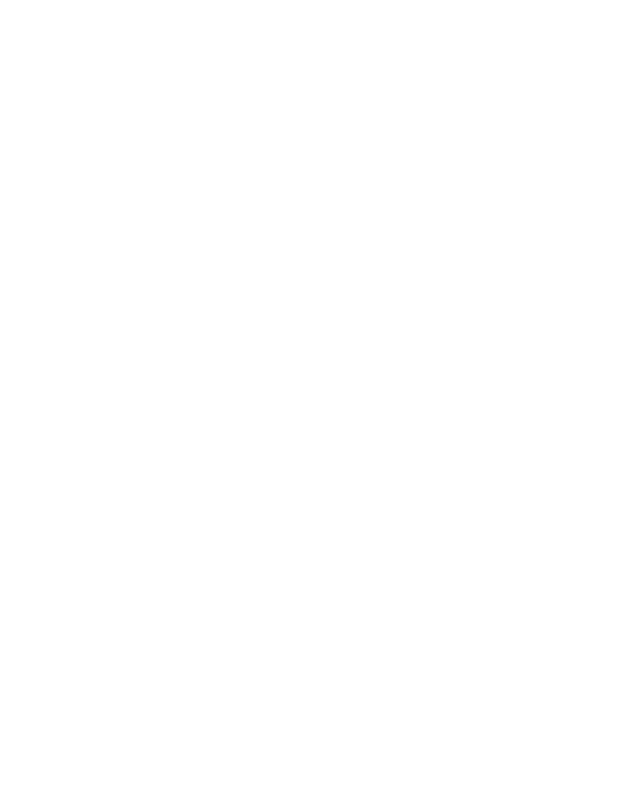
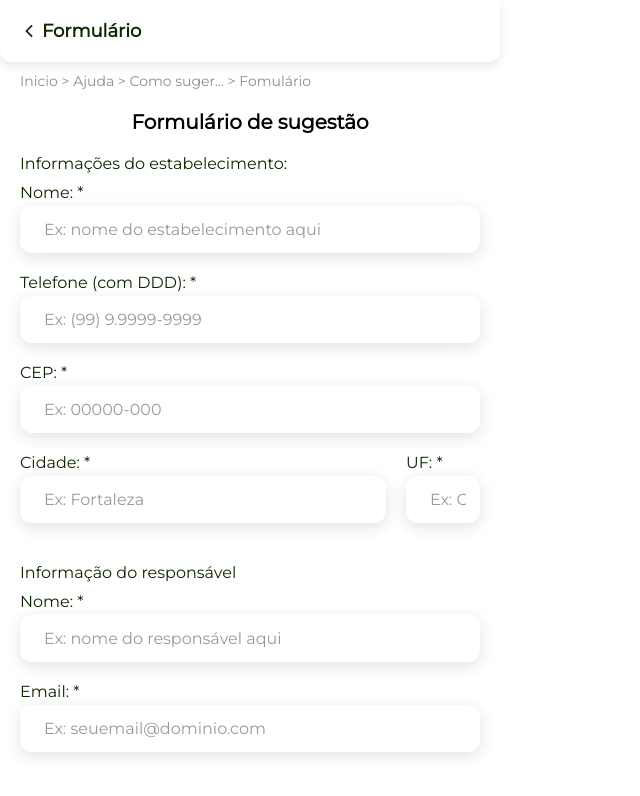
Before and after one commit to joaomarcosc/frontend-provihack, a React (Create React App) app: page /submeter-sugestao in a window 1280 px wide. Before the commit this address had no page. Shown: the top 796 px of the page, without its empty margins (0-640 px from the left). Built offline with nearby package versions, Linux system fonts and the light colour scheme.

Commit message:
feat: create suggestForm page

```diff
--- a/src/api/service.ts
+++ b/src/api/service.ts
@@ -1,8 +1,5 @@
 import axios from 'axios';
 
 export const api = axios.create({
-  baseURL: 'https://eureciclo.herokuapp.com',
-  headers: {
-    'Access-Control-Allow-Origin': '*'
-  }
+  baseURL: 'https://eureciclo.herokuapp.com'
 });
--- a/src/app/routes.tsx
+++ b/src/app/routes.tsx
@@ -3,6 +3,7 @@
 
 const Presentation = React.lazy(() => import('../containers/Presentation'));
 const RecycleTypes = React.lazy(() => import('../containers/RecycleTypes'));
+const SuggestionForm = React.lazy(() => import('../containers/SuggestionForm'));
 
 export function Routes() {
   return (
@@ -11,6 +12,7 @@
         <Route path="/">
           <Route index element={<Presentation />} />
           <Route path="tipos-de-materiais" element={<RecycleTypes />} />
+          <Route path="submeter-sugestao" element={<SuggestionForm />} />
         </Route>
       </RouteContainer>
     </React.Suspense>
--- a/src/assets/styles/_variables.scss
+++ b/src/assets/styles/_variables.scss
@@ -7,6 +7,7 @@
 $color-gray: #999999;
 $color-light-green: #FAFFFD;
 $color-dark-green: #0D2601;
+$color-medium-green: #0d260180;
 
 /*
 ==================== Responsive Breakpoints ====================
--- a/src/components/Header/index.tsx
+++ b/src/components/Header/index.tsx
@@ -1,22 +1,27 @@
-import { useStores } from 'stores';
-import { Modal } from 'components/Modal';
-import { useState } from 'react';
+import css from './styles.module.scss';
+import { ReactComponent as ArrowSvg } from 'assets/icons/arrow.svg';
+import { useNavigate } from 'react-router-dom';
 
-export function Header() {
-  const [open, setOpen] = useState(false);
-  const {
-    counterStore: { increment, count, decrement }
-  } = useStores();
+interface IProps {
+  name: string;
+  navigateTo: string;
+  routeArrayPos: string[];
+}
 
+export function Header({ name, navigateTo, routeArrayPos }: IProps) {
+  const navigate = useNavigate();
   return (
-    <section>
-      <h1>Boilerplate</h1>
-      <button onClick={decrement}>Decrementar</button>
-      {count}
-      <button onClick={increment}>Incrementar</button>
-      <Modal open={open} setOpen={setOpen}>
-        <p>opa</p>
-      </Modal>
+    <section className={css.headerWrapper}>
+      <section className={css.headerMain}>
+        <button
+          className={css.headerButtonBack}
+          onClick={() => navigate(navigateTo)}
+        >
+          <ArrowSvg />
+          <p>{name}</p>
+        </button>
+      </section>
+      <p className={css.routePositions}>{routeArrayPos.join(' > ')}</p>
     </section>
   );
 }
--- /dev/null
+++ b/src/components/Header/styles.module.scss
@@ -0,0 +1,31 @@
+@import "../../assets/styles/variables";
+
+.headerMain {
+  padding: 20px;
+  display: flex;
+  align-items: center;
+  box-shadow: 0px 4px 10px rgba(13, 38, 1, 0.1);
+  border-radius: 0px 0px 12px 12px;
+  margin-bottom: 10px;
+}
+
+.headerButtonBack {
+  display: flex;
+  background: none;
+  border: none;
+  align-items: center;
+  color: $color-dark-green;
+  font-size: 18px;
+  font-weight: 600;
+
+  &>svg {
+    margin-right: 4px;
+    transform: rotate(180deg);
+  }
+}
+
+.routePositions {
+  margin: 0 0 20px 20px;
+  color: $color-medium-green;
+  font-size: 14px;
+}
--- a/src/components/Input/styles.module.scss
+++ b/src/components/Input/styles.module.scss
@@ -24,6 +24,7 @@
   font-weight: 500;
   border: none;
   box-shadow: 0px 4px 16px rgba(13, 38, 1, 0.13);
+  width: 100%;
 
   &:focus {
     outline: 2px solid $color-dark-green;
--- a/src/containers/RecycleTypes/styles.module.scss
+++ b/src/containers/RecycleTypes/styles.module.scss
@@ -5,6 +5,7 @@
   height: 100vh;
 
   @media(min-width: $tablet) {
+    min-width: 460px;
     max-width: 500px;
   }
 }
--- /dev/null
+++ b/src/containers/SuggestionForm/index.tsx
@@ -0,0 +1,60 @@
+import { Header } from 'components/Header';
+import Input from 'components/Input';
+import css from './styles.module.scss';
+
+export default function SuggestionForm() {
+  return (
+    <section className={css.suggestionFormWrapper}>
+      <Header
+        navigateTo="/ajuda"
+        name="Formulário"
+        routeArrayPos={['Inicio', 'Ajuda', 'Como suger...', 'Fomulário']}
+      />
+
+      <form className={css.suggestionForm}>
+        <h3>Formulário de sugestão</h3>
+        <section className={css.companySectionStep}>
+          <p>Informações do estabelecimento:</p>
+
+          <Input
+            label="Nome: *"
+            placeholder="Ex: nome do estabelecimento aqui"
+            fullwidth
+          />
+
+          <Input
+            label="Telefone (com DDD): *"
+            placeholder="Ex: (99) 9.9999-9999"
+            fullwidth
+          />
+
+          <Input label="CEP: *" placeholder="Ex: 00000-000" fullwidth />
+
+          <section className={css.cityAndUf}>
+            <Input
+              label="Cidade: *"
+              placeholder="Ex: Fortaleza"
+              className={css.cityInput}
+            />
+
+            <Input label="UF: *" placeholder="Ex: CE" className={css.ufInput} />
+          </section>
+        </section>
+
+        <section className={css.formResponsibleStep}>
+          <p>Informação do responsável</p>
+          <Input
+            label="Nome: *"
+            placeholder="Ex: nome do responsável aqui"
+            fullwidth
+          />
+          <Input
+            label="Email: *"
+            placeholder="Ex: seuemail@dominio.com"
+            fullwidth
+          />
+        </section>
+      </form>
+    </section>
+  );
+}
--- /dev/null
+++ b/src/containers/SuggestionForm/styles.module.scss
@@ -0,0 +1,52 @@
+@import "../../assets/styles/variables";
+
+.suggestionFormWrapper {
+    position: relative;
+    height: 100vh;
+
+    @media(min-width: $tablet) {
+      min-width: 460px;
+      max-width: 500px;
+    }
+}
+
+.suggestionForm {
+  padding: 0 20px;
+  font-weight: 500;
+
+  &>h3 {
+    text-align: center;
+    margin-bottom: 20px;
+    font-weight: 700;
+    font-size: 20px;
+  }
+
+}
+
+.cityAndUf {
+  display: flex;
+}
+
+.cityInput {
+  flex-grow: 1;
+  margin-right: 20px;
+}
+
+.ufInput {
+  width: 74px;
+}
+
+.companySectionStep, .formResponsibleStep {
+  &>p {
+    color: $color-dark-green;
+    margin-bottom: 10px;
+  }
+
+  &>section {
+    margin-bottom: 20px;
+  }
+}
+
+.formResponsibleStep {
+  margin-top: 40px;
+}
```
Also changed, not shown: 1 other file (tests, documents, lock files or other folders).
